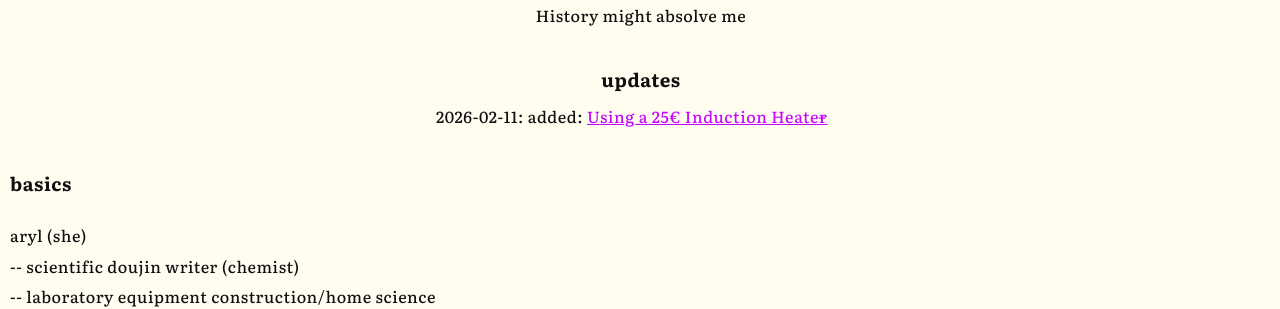
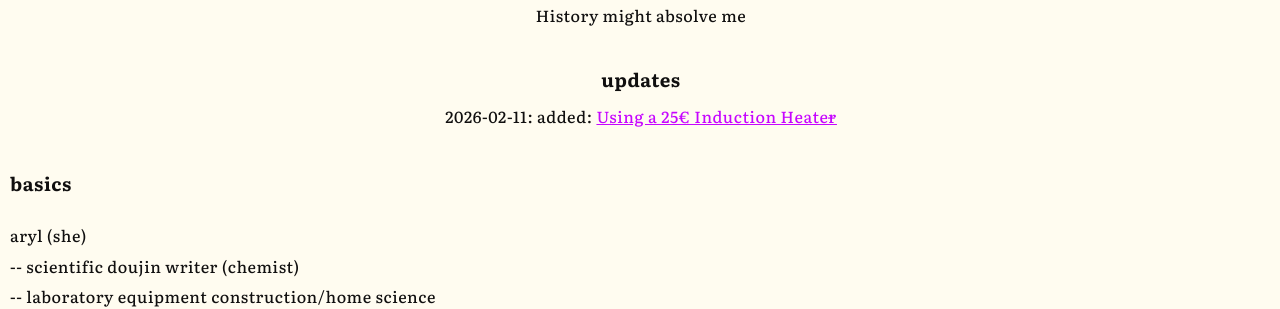
Before and after one commit to isopropyletherperoxide/isopropyletherperoxide.github.io, a Jekyll site: the page built from index.html, in a window 1280 px wide. Shown: the part 504-813 px from the top of the page. Built offline with Jekyll 4.4.1, drawn with Linux system fonts in a browser that asks for light colours; some web fonts are replaced.

Commit message:
padding change

```diff
--- a/_includes/newstuff.html
+++ b/_includes/newstuff.html
@@ -1,4 +1,4 @@
 <div style="display: flex; justify-content: center;max-width: 25vw; min-width: 25vw; margin: -2em auto 1em; flex-wrap: wrap;  padding-left: 10ch; text-indent:-10ch;" >
         <p style="min-width: 18vw">2026-02-11: added: <a href="2026/02/11/InductionHeater.html">Using a 25€ Induction Heater</a>
-        <a style="text-align: right; float: right; padding-right: 2ch" href="/updates">+</a></p>
+        <a style="text-align: right; float: right; padding-right: 0ch" href="/updates">+</a></p>
 </div>
--- a/updates.html
+++ b/updates.html
@@ -8,7 +8,7 @@ twitter_card: summary
 
 <body>
 <div style="max-width: 25vw; flex-wrap: wrap;  padding-left: 10ch; text-indent:-10ch;" >
-        <p>2026-02-11: new article: <a href="2026/02/11/InductionHeater.html">Using a 25€ Induction Heater</a></p>
+        <p>2026-02-11: added: <a href="2026/02/11/InductionHeater.html">Using a 25€ Induction Heater</a></p>
 <p>2026-01-09: website overhaul... the new aryl.org of the 2026. out with the old. in with the new.<br> added <a href="2026/01/09/ThreeLights.html">Favourite Light Sources of Yesteryear</a></p>
 </div>
 </body>
```
Also changed, not shown: 2 other files.
